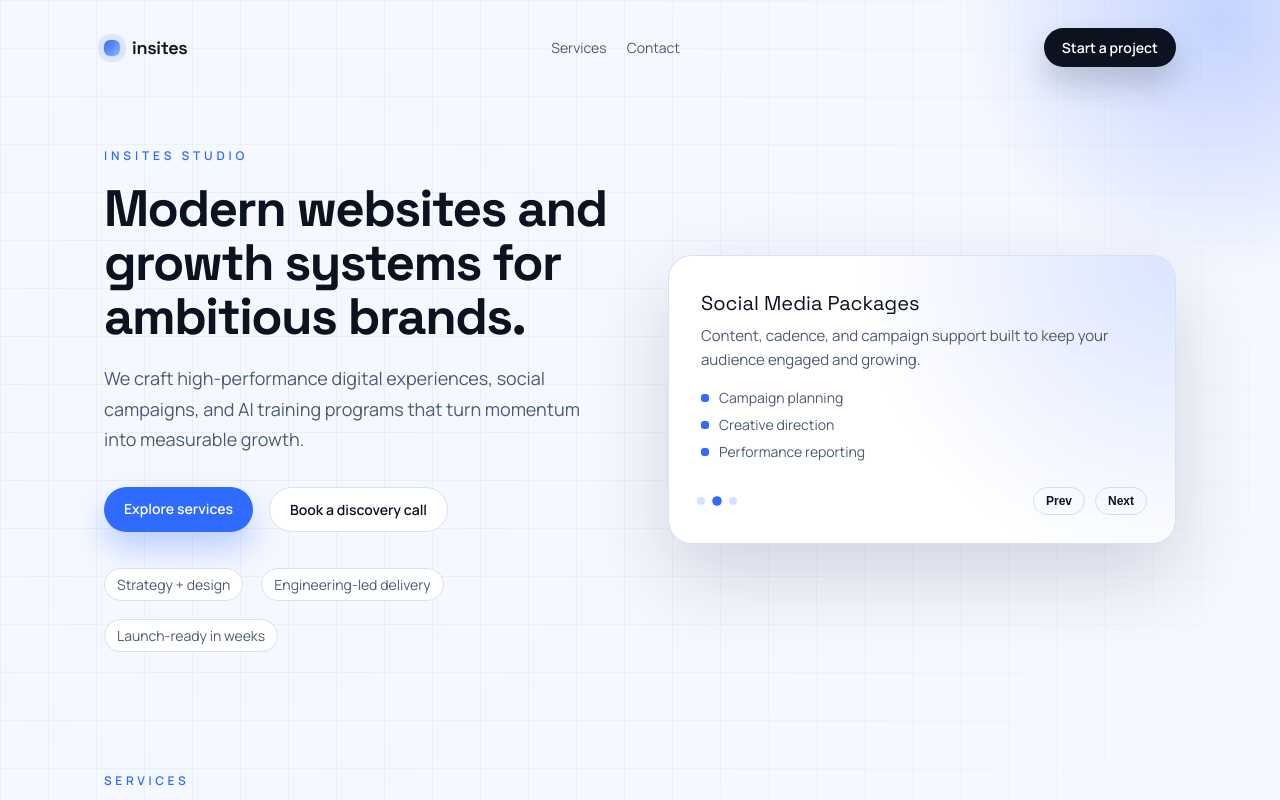
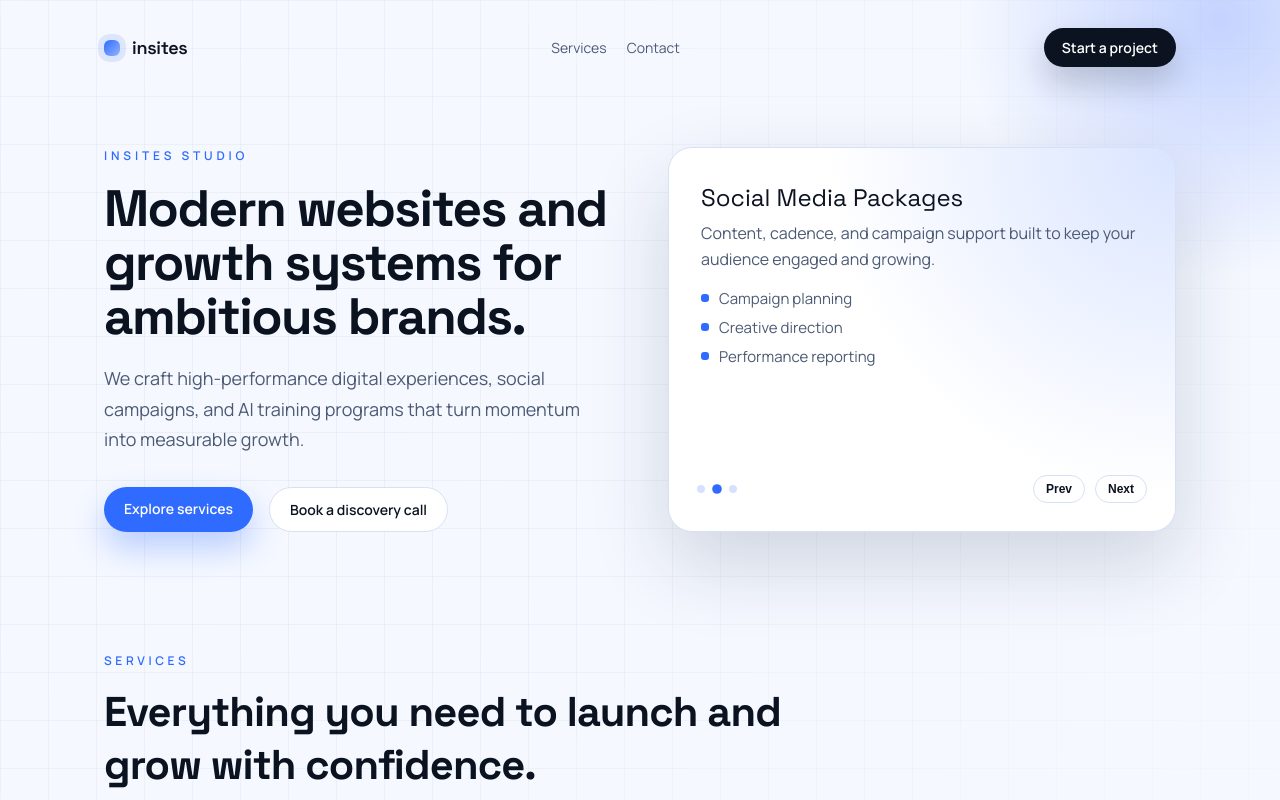
Before and after one commit to radicazz/insite, a Next.js app: page / in a window 1280 px wide. Shown: the top 800 px of the page. Built offline with nearby package versions, Linux system fonts and the light colour scheme.

Commit message:
feat: adjust carousel sizing and focus pause

```diff
--- a/src/app/page.module.css
+++ b/src/app/page.module.css
@@ -114,7 +114,7 @@
   display: grid;
   grid-template-columns: repeat(2, minmax(0, 1fr));
   gap: 56px;
-  align-items: center;
+  align-items: stretch;
 }
 
 .eyebrow {
@@ -172,21 +172,6 @@
   color: var(--text-primary);
 }
 
-.heroMeta {
-  margin-top: 36px;
-  display: flex;
-  flex-wrap: wrap;
-  gap: 18px;
-  color: var(--text-secondary);
-  font-size: 14px;
-}
-
-.heroMeta span {
-  padding: 6px 12px;
-  border-radius: 999px;
-  background: var(--surface);
-  border: 1px solid var(--border);
-}
 
 .sectionHeader {
   display: flex;
--- a/src/app/page.tsx
+++ b/src/app/page.tsx
@@ -63,11 +63,6 @@ export default function Home() {
                 >
                   Book a discovery call
                 </a>
-              </div>
-              <div className={styles.heroMeta}>
-                <span>Strategy + design</span>
-                <span>Engineering-led delivery</span>
-                <span>Launch-ready in weeks</span>
               </div>
             </div>
 
--- a/src/components/ServiceCarousel.module.css
+++ b/src/components/ServiceCarousel.module.css
@@ -6,6 +6,9 @@
   padding: 28px;
   box-shadow: var(--shadow);
   overflow: hidden;
+  height: 100%;
+  display: flex;
+  flex-direction: column;
 }
 
 .carousel::before {
@@ -18,12 +21,14 @@
 
 .viewport {
   overflow: hidden;
+  flex: 1;
 }
 
 .track {
   display: flex;
   transition: transform 600ms cubic-bezier(0.22, 0.61, 0.36, 1);
   will-change: transform;
+  height: 100%;
 }
 
 .slide {
@@ -31,6 +36,8 @@
   padding: 6px 4px 8px;
   display: grid;
   gap: 16px;
+  height: 100%;
+  align-content: start;
 }
 
 .slideHeader {
@@ -40,13 +47,13 @@
 
 .slideTitle {
   font-family: var(--font-space-grotesk), "Helvetica Neue", sans-serif;
-  font-size: 20px;
+  font-size: 24px;
 }
 
 .slideSummary {
   color: var(--text-secondary);
   line-height: 1.6;
-  font-size: 15px;
+  font-size: 16px;
 }
 
 .featureList {
@@ -54,7 +61,7 @@
   display: grid;
   gap: 8px;
   color: var(--text-secondary);
-  font-size: 14px;
+  font-size: 15px;
 }
 
 .featureList li {
--- a/src/components/ServiceCarousel.tsx
+++ b/src/components/ServiceCarousel.tsx
@@ -49,6 +49,8 @@ export default function ServiceCarousel({ services }: ServiceCarouselProps) {
       className={styles.carousel}
       onMouseEnter={() => setIsPaused(true)}
       onMouseLeave={() => setIsPaused(false)}
+      onFocusCapture={() => setIsPaused(true)}
+      onBlurCapture={() => setIsPaused(false)}
     >
       <div className={styles.viewport}>
         <div
```
